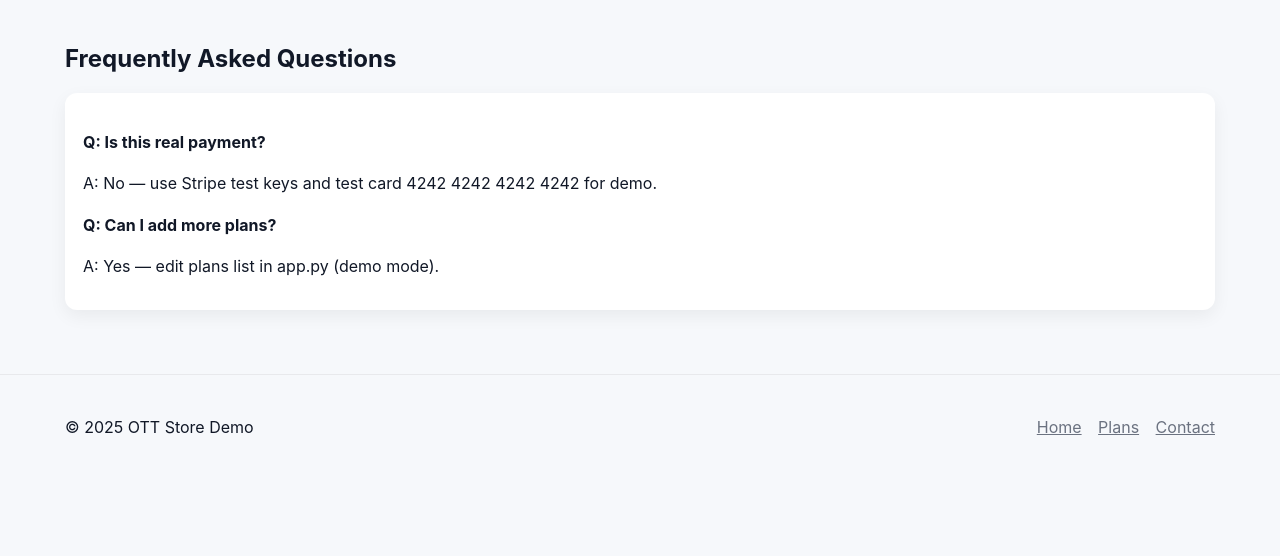
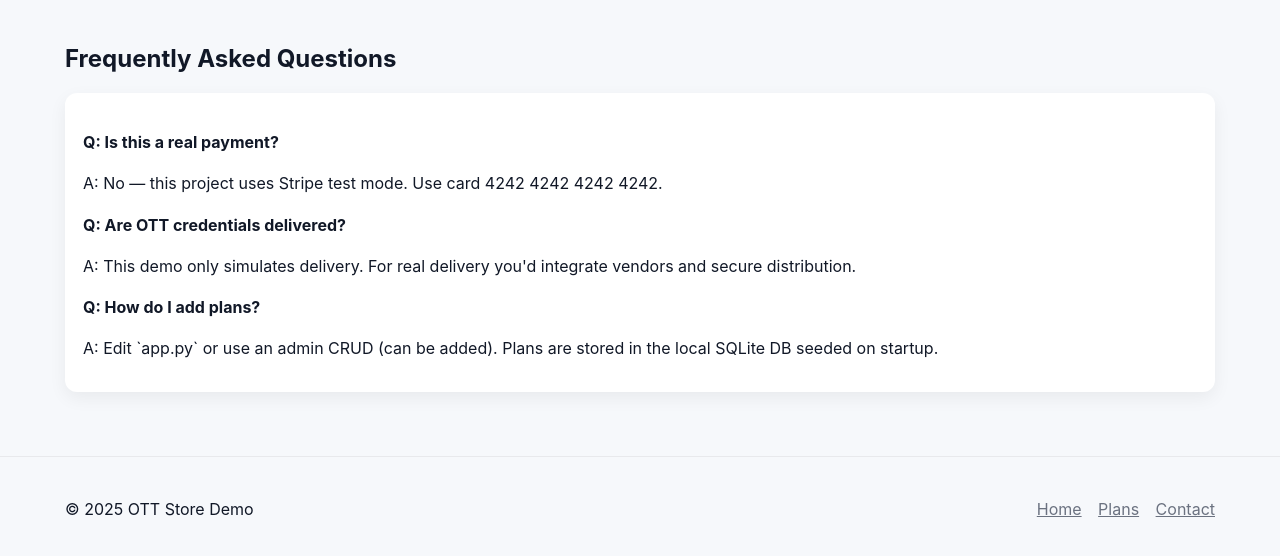
Before and after one commit to kafeelk528-ship-it/ott7, a Flask app: template templates/faq.html in a window 1280 px wide. Shown: the part 121-677 px from the top of the page. Run offline with Flask 3, Linux system fonts and the light colour scheme; the template is opened without the code that fills it, so the values that code supplies are empty.

Commit message:
Update faq.html

```diff
--- a/templates/faq.html
+++ b/templates/faq.html
@@ -3,9 +3,13 @@
 {% block content %}
 <h2 class="page-title">Frequently Asked Questions</h2>
 <div class="card">
-  <h4>Q: Is this real payment?</h4>
-  <p>A: No — use Stripe test keys and test card 4242 4242 4242 4242 for demo.</p>
-  <h4>Q: Can I add more plans?</h4>
-  <p>A: Yes — edit plans list in app.py (demo mode).</p>
+  <h4>Q: Is this a real payment?</h4>
+  <p>A: No — this project uses Stripe test mode. Use card 4242 4242 4242 4242.</p>
+
+  <h4>Q: Are OTT credentials delivered?</h4>
+  <p>A: This demo only simulates delivery. For real delivery you'd integrate vendors and secure distribution.</p>
+
+  <h4>Q: How do I add plans?</h4>
+  <p>A: Edit `app.py` or use an admin CRUD (can be added). Plans are stored in the local SQLite DB seeded on startup.</p>
 </div>
 {% endblock %}
```
